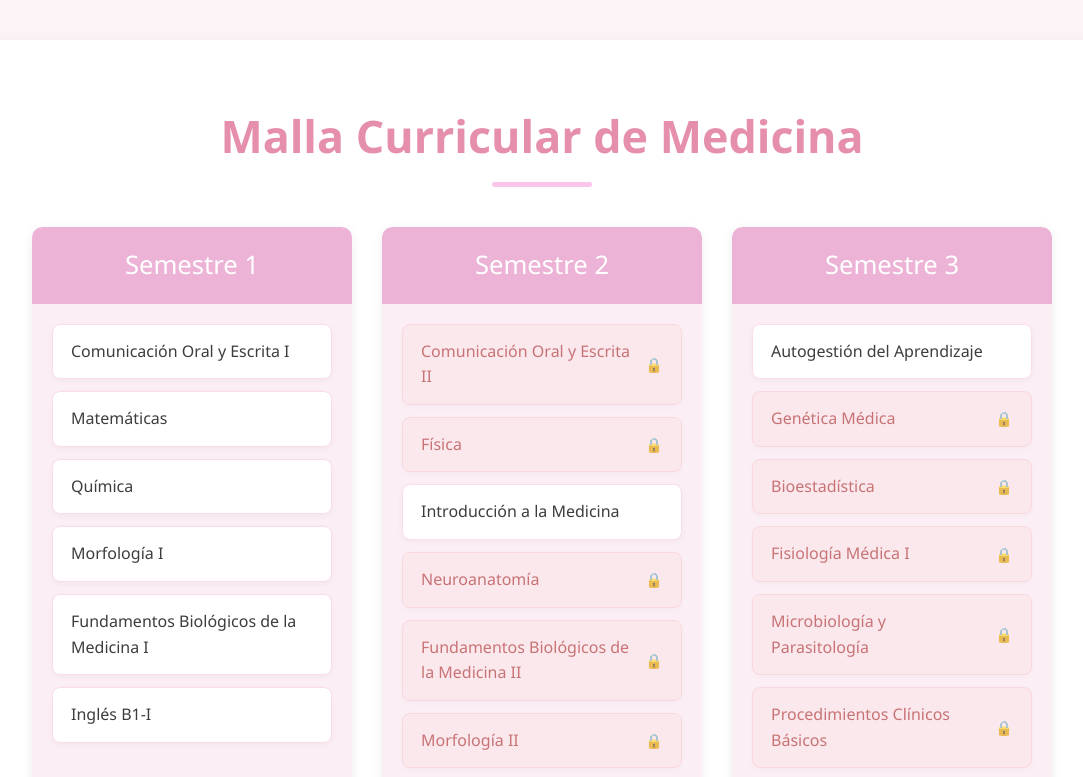
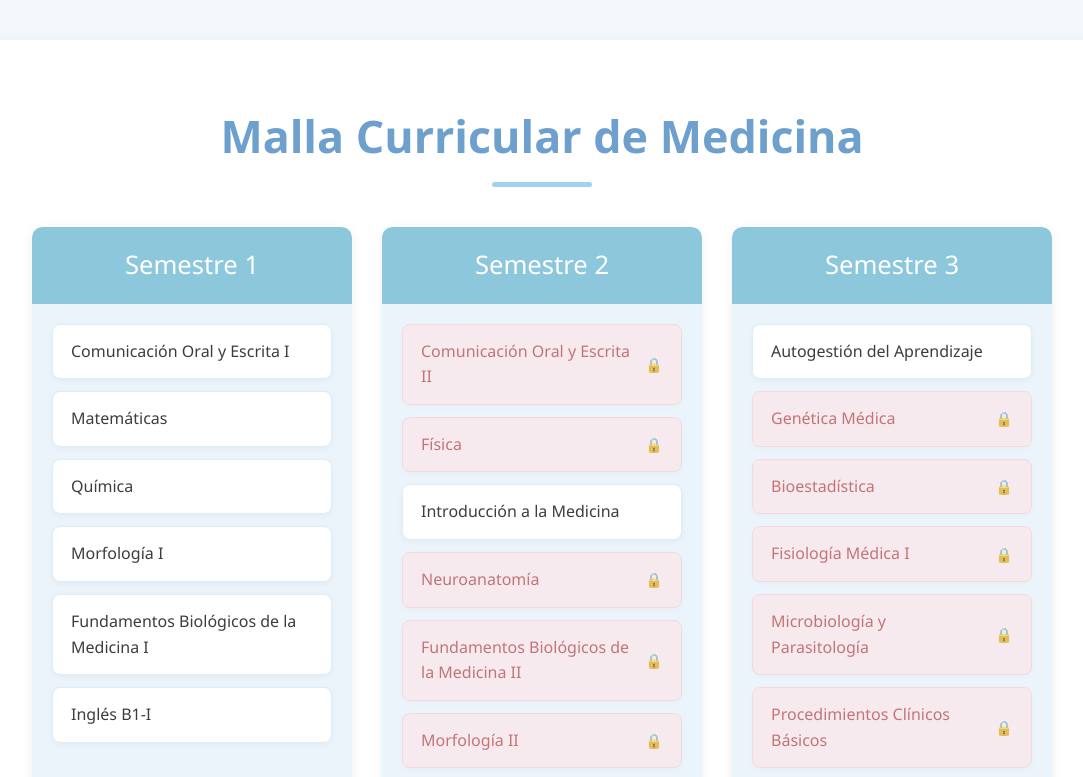
Before and after one commit to Antuan708/malla-curricular, a plain HTML site: page index.html in a window 1280 px wide. Shown: the top 777 px of the page, without its empty margins (98-1181 px from the left). Drawn offline with Linux system fonts and the light colour scheme.

Commit message:
Update estilos.css

```diff
--- a/estilos.css
+++ b/estilos.css
@@ -1,6 +1,6 @@
 body {
     font-family: 'Segoe UI', Tahoma, Geneva, Verdana, sans-serif;
-    background-color: #FDF4F8; /* Fondo muy claro, casi blanco con un toque de rosa */
+    background-color: #F4F8FB; /* Fondo muy claro, casi blanco con un toque de celeste */
     margin: 0;
     padding: 20px;
     color: #3D3D3D; /* Gris oscuro suave para el texto principal */
@@ -18,7 +18,7 @@ body {
 
 h1 {
     text-align: center;
-    color: #E68FAC; /* Rosa pastel medio para el título */
+    color: #6DA0CC; /* Celeste pastel medio para el título */
     margin-bottom: 40px;
     font-size: 2.8em; /* Título un poco más grande */
     position: relative;
@@ -34,7 +34,7 @@ h1::after {
     transform: translateX(-50%);
     width: 100px; /* Línea del título un poco más larga */
     height: 5px; /* Línea del título un poco más gruesa */
-    background-color: #FBC5EA; /* Rosa pastel más claro para la línea */
+    background-color: #A0D2EB; /* Celeste pastel más claro para la línea */
     border-radius: 3px;
 }
 
@@ -49,7 +49,7 @@ h1::after {
     flex: 1;
     min-width: 280px;
     max-width: 320px; /* Ancho máximo para columnas */
-    background-color: #FCEEF5; /* Fondo rosa pastel muy claro para los semestres */
+    background-color: #EBF4FA; /* Fondo celeste pastel muy claro para los semestres */
     border-radius: 10px;
     box-shadow: 0 3px 12px rgba(0, 0, 0, 0.07);
     overflow: hidden;
@@ -62,7 +62,7 @@ h1::after {
 }
 
 .semester h2 {
-    background-color: #ECB3D7; /* Rosa pastel vibrante para los títulos de semestre */
+    background-color: #8DC7DC; /* Celeste pastel vibrante para los títulos de semestre */
     color: white;
     padding: 18px 20px; /* Más padding para los títulos */
     margin: 0;
@@ -81,7 +81,7 @@ h1::after {
 
 .course-item {
     background-color: #FFFFFF; /* Fondo blanco para los ramos */
-    border: 1px solid #FADDEC; /* Borde rosa muy sutil */
+    border: 1px solid #DCEEF8; /* Borde celeste muy sutil */
     border-radius: 8px; /* Bordes más redondeados */
     padding: 14px 18px; /* Más padding dentro de cada ramo */
     margin-bottom: 12px; /* Más espacio entre ramos */
@@ -99,13 +99,13 @@ h1::after {
 }
 
 .course-item:hover:not(.approved):not(.blocked) {
-    background-color: #FFF3F8; /* Rosa muy claro al pasar el ratón */
-    border-color: #F7CCEB; /* Borde rosa claro al pasar el ratón */
+    background-color: #EBF7FE; /* Celeste muy claro al pasar el ratón */
+    border-color: #C1E1F3; /* Borde celeste claro al pasar el ratón */
     transform: translateX(5px); /* Pequeño movimiento hacia la derecha */
 }
 
 .course-item.approved {
-    background-color: #DDEEDD; /* Verde pálido suave para aprobado */
+    background-color: #DDEEDD; /* Verde pálido suave para aprobado (mantiene contraste) */
     color: #4CAF50; /* Verde para el texto aprobado */
     text-decoration: line-through;
     border-color: #C8E0C8; /* Borde verde claro */
@@ -114,7 +114,7 @@ h1::after {
 }
 
 .course-item.blocked {
-    background-color: #FBE6EA; /* Rosa pastel suave para bloqueado */
+    background-color: #FBE6EA; /* Rosa pastel suave para bloqueado (mantiene el contraste) */
     color: #B24040; /* Rojo oscuro suave para el texto bloqueado */
     border-color: #F7CED5; /* Borde rosa claro */
     cursor: not-allowed;
```
